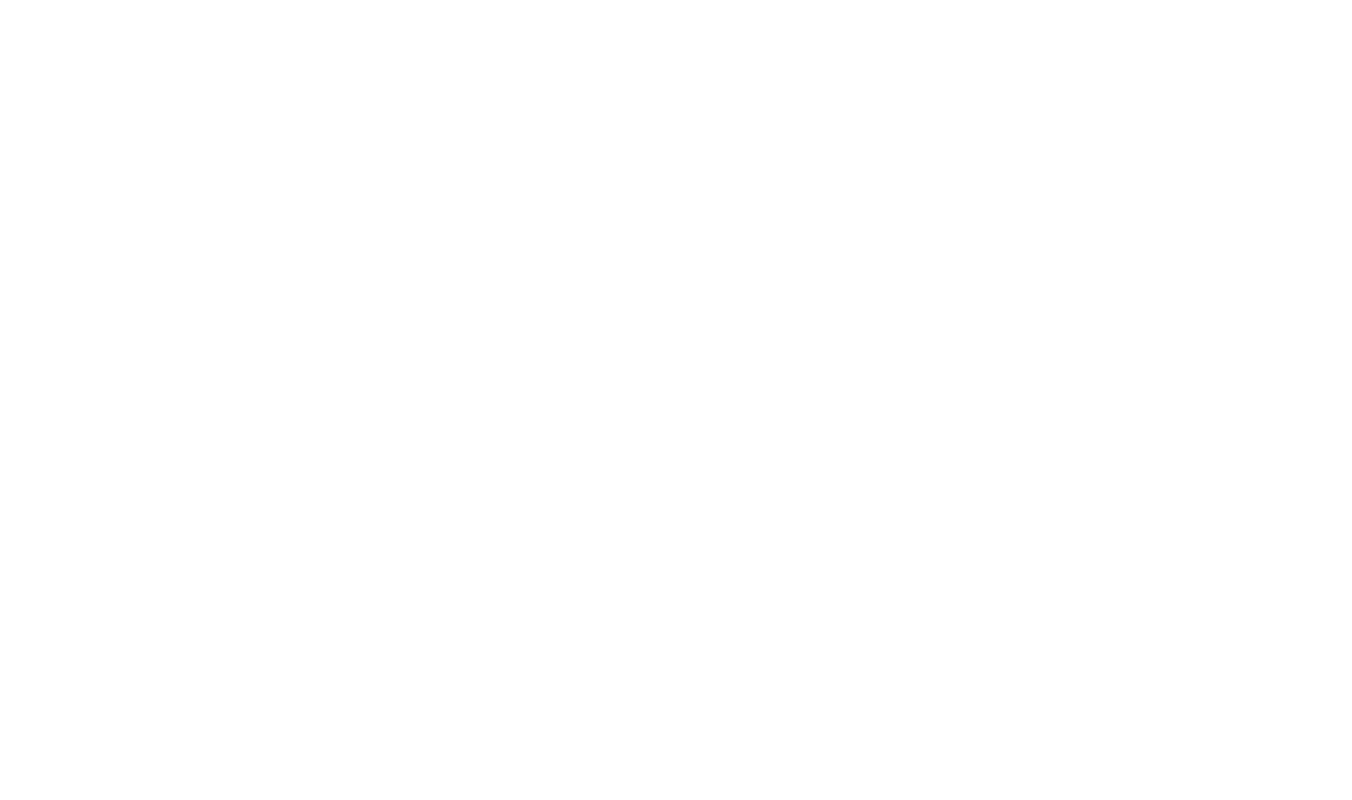
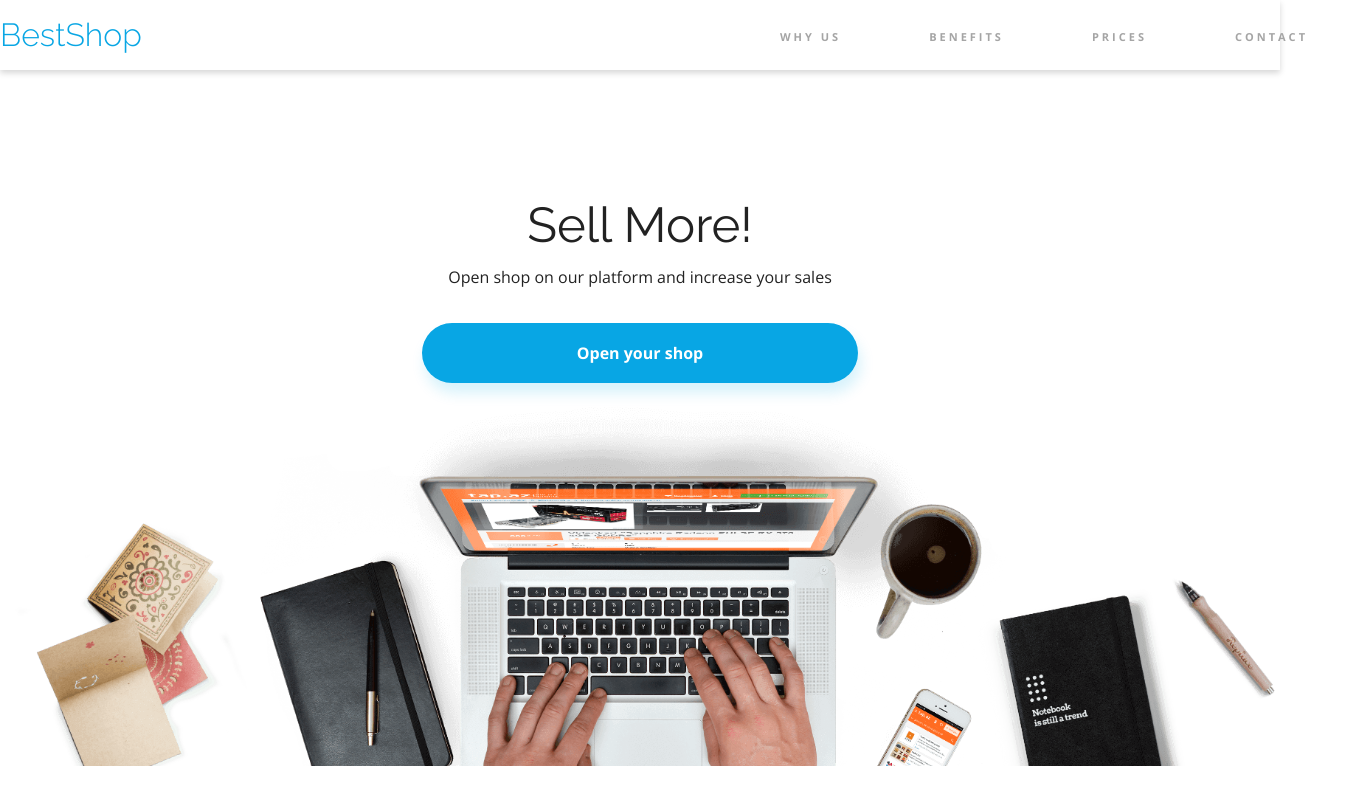
Before and after one commit to Patryk296/BestShop, a plain HTML site: page index.html in a window 1280 px wide. Shown: the whole page, 1352 px wide, since content can reach past the window. Drawn offline with nearby package versions, Linux system fonts and the light colour scheme.

Commit message:
Sekcja pierwsza

```diff
--- a/index.html
+++ b/index.html
@@ -3,8 +3,8 @@
 <head>
     <meta charset="UTF-8">
     <meta name="viewport"
-          content="width=device-width, user-scalable=no, initial-scale=1.0, maximum-scale=1.0, minimum-scale=1.0">
-    <meta http-equiv="X-UA-Compatible" content="ie=edge">
+          content="width=device-width, user-scalable=no, initial-scale=1.0, maximum-scale=1.0, minimum-scale=1.0" />
+    <meta http-equiv="X-UA-Compatible" content="ie=edge" />
     <title>BestShop</title>
 
     <link href="https://fonts.googleapis.com/css?family=Open+Sans:300,400,700|Raleway:300,400,700,800&display=swap&subset=latin-ext" rel="stylesheet"/>
@@ -12,6 +12,34 @@
     <link rel="stylesheet" href="style.css">
 </head>
 <body>
+<header class="header">
+    <div class="container">
+        <a href="#" class="logo">BestShop</a>
+        <nav>
+            <ul class="header-nav">
+                <li class="nav-element">
+                    <a href="#" class="nav-link">Why us</a>
+                </li>
+                <li class="nav-element">
+                    <a href="#" class="nav-link">Benefits</a>
+                </li>
+                <li class="nav-element">
+                    <a href="#" class="nav-link">Prices</a>
+                </li>
+                <li class="nav-element">
+                    <a href="#" class="nav-link">Contact</a>
+                </li>
+            </ul>
+        </nav>
+    </div>
+</header>
+
+<section class="section">
+        <h1 class="opening-header">Sell More!</h1>
+        <p class="opening-p">Open shop on our platform and increase your sales</p>
+        <a href="#" class="btn btn--primary">Open your shop</a>
+    <img src="assets/Background.png" alt="" class="opening-image" />
+</section>
 
 
 </body>
--- a/style.css
+++ b/style.css
@@ -15,3 +15,97 @@
 * {
     box-sizing: border-box;
 }
+
+body {
+    font-family: var(--font-open-sans);
+}
+
+a {
+    text-decoration: none;
+
+}
+.container {
+    width: 1352px;
+    margin: 0 auto;
+    display: flex;
+    justify-content: space-between;
+    align-items: center;
+    height: 100%;
+
+}
+.header {
+    height: 70px;
+    box-shadow: 0 3px 6px rgba(0, 0, 0, 0.16);
+
+}
+.logo {
+    font-family: var(--font-raleway);
+    font-size: 2rem;
+    font-weight: 300;
+    color: var(--color-primary);
+
+}
+.header-nav {
+    display: flex;
+
+}
+.nav-link {
+    color: var(--color-grey);
+    font-weight: 700;
+    font-size: 0.6875rem;
+    text-transform: uppercase;
+    padding: 28px 18px 22px;
+    border-bottom: 4px solid transparent;
+    letter-spacing: 0.1875rem;
+
+}
+
+.nav-link:hover {
+    color: var(--color-black);
+    border-color: var(--color-primary);
+
+}
+.nav-element {
+    padding: 0 26px;
+}
+
+.nav__element:last-child {
+    padding-right: 0;
+}
+
+.section {
+    display: flex;
+    flex-direction: column;
+    align-items: center;
+    margin-top: 130px;
+    text-align: center;
+}
+
+.opening-header {
+    font-family: var(--font-raleway);
+    font-size: 3.0625rem;
+}
+
+.opening-p {
+    margin-top: 20px;
+    margin-bottom: 38px;
+}
+
+.opening-image {
+    width: 100%;
+    height: auto;
+}
+.btn {
+    color: white;
+    font-weight: bold;
+    display: inline-block;
+    padding: 16px 65px;
+    border-radius: var(--button-radius);
+    border: none;
+
+    background-color: var(--color-primary);
+    box-shadow: 3px 10px 14px var(--color-primary-shadow);
+}
+ .btn--primary {
+    padding: 22px 155px;;
+ }
```
